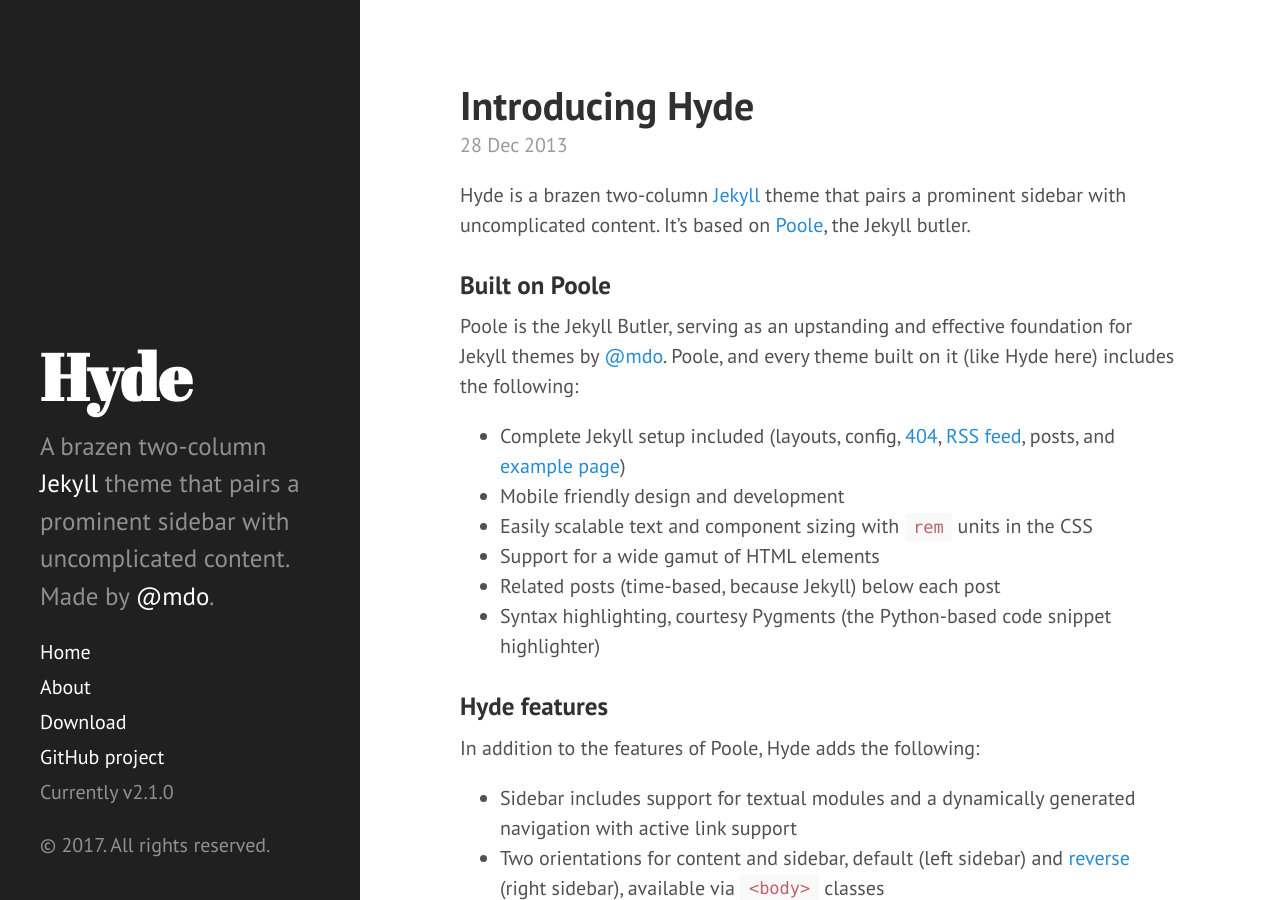
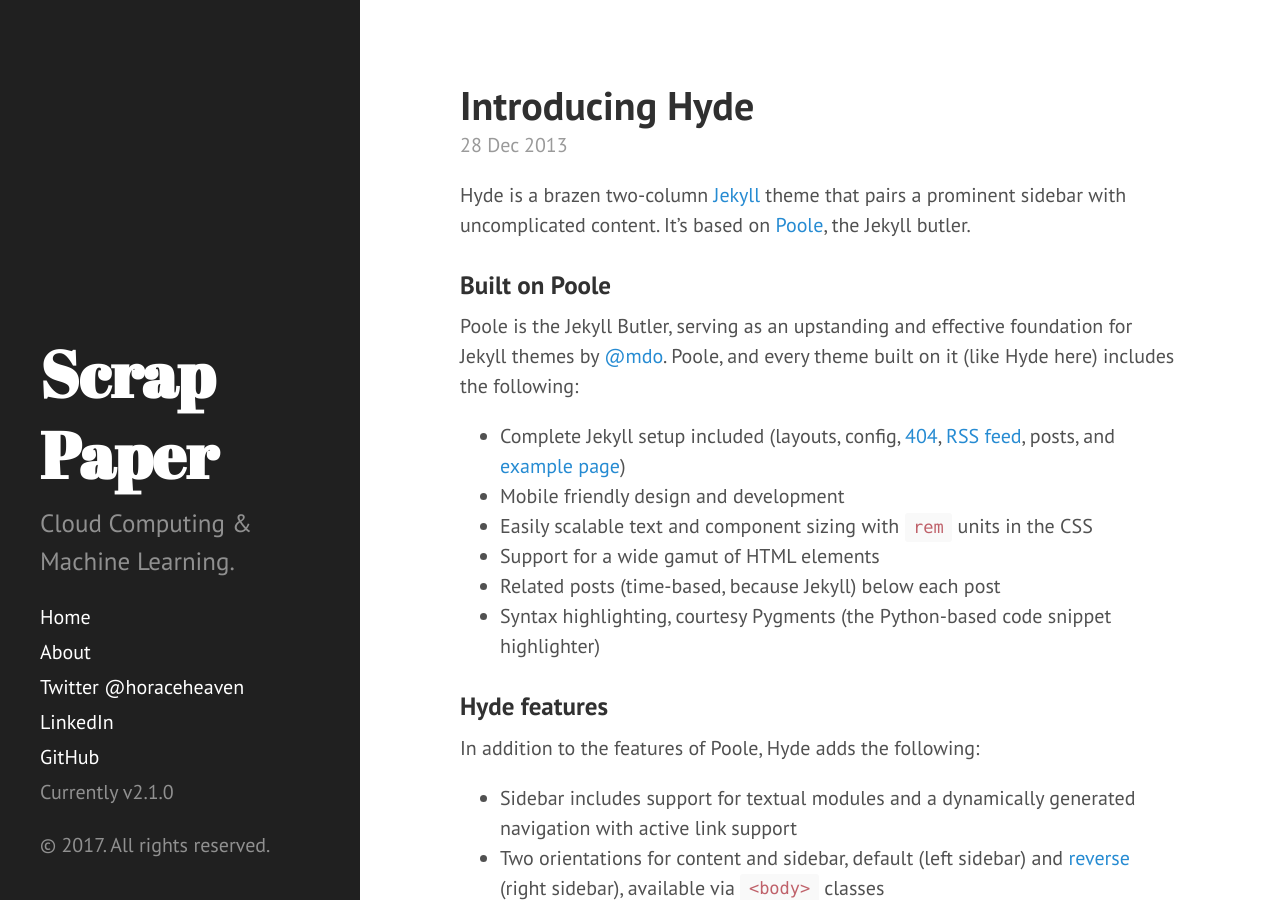
Before and after one commit to horaceheaven/horaceheaven.github.io, a Jekyll site: the page built from index.html, in a window 1280 px wide and 900 px high. Built offline with Jekyll 4.4.1, drawn with Linux system fonts in a browser that asks for light colours; Markdown is read by kramdown in place of the engine named in the settings; the list of posts is cut into pages by our own code.

Commit message:
site update

```diff
--- a/_config.yml
+++ b/_config.yml
@@ -13,20 +13,24 @@ permalink:        pretty
 relative_permalinks: false
 
 # Setup
-title:            Hyde
-tagline:          'A Jekyll theme'
-description:      'A brazen two-column <a href="http://jekyllrb.com" target="_blank">Jekyll</a> theme that pairs a prominent sidebar with uncomplicated content. Made by <a href="https://twitter.com/mdo" target="_blank">@mdo</a>.'
+title:            'Scrap Paper'
+tagline:          'Blog'
+description:      'Cloud Computing & Machine Learning.'
 url:              http://horaceheaven.com
 baseurl:          /
 
 author:
-  name:           'Mark Otto'
-  url:            https://twitter.com/mdo
+  name:           'Horace Heaven'
+  url:            https://twitter.com/horaceheaven
 
 paginate:         5
 
 # Custom vars
 version:          2.1.0
 
+twitter:
+  url:          https://twitter.com/horaceheaven.com
+linkedin:
+  url:          https://www.linkedin.com/in/horaceheaven/
 github:
-  repo:           https://github.com/horaceheaven
+  url:           https://github.com/horaceheaven
--- a/_includes/sidebar.html
+++ b/_includes/sidebar.html
@@ -26,8 +26,9 @@
         {% endif %}
       {% endfor %}
 
-      <a class="sidebar-nav-item" href="{{ site.github.repo }}/archive/v{{ site.version }}.zip">Download</a>
-      <a class="sidebar-nav-item" href="{{ site.github.repo }}">GitHub project</a>
+      <a class="sidebar-nav-item" href="{{ site.twitter.url }}">Twitter @horaceheaven</a>
+      <a class="sidebar-nav-item" href="{{ site.linkedin.url }}">LinkedIn</a>
+      <a class="sidebar-nav-item" href="{{ site.github.url }}">GitHub</a>
       <span class="sidebar-nav-item">Currently v{{ site.version }}</span>
     </nav>
 
```
Also changed, not shown: 1 other file.
